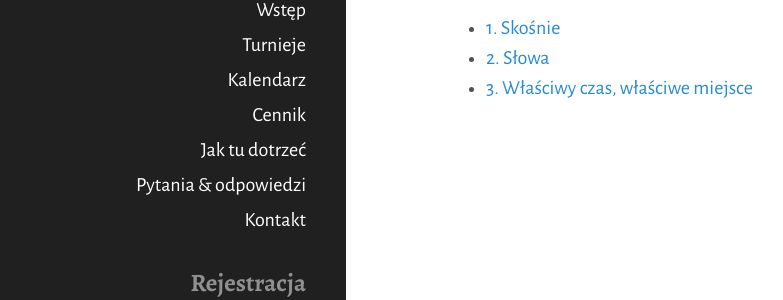
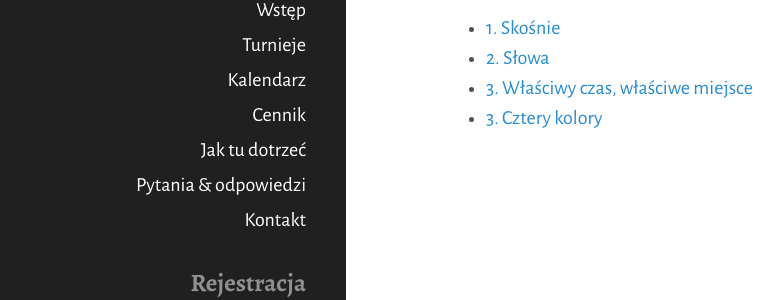
Before and after one commit to tasuki/lsg, a Jekyll site: the page built from 2019.md, in a window 1280 px wide. Shown: the part 357-657 px from the top of the page, without its empty margins (14-797 px from the left). Built offline with Jekyll 4.4.1, drawn with Linux system fonts in a browser that asks for light colours; nearby versions of some CDN libraries.

Commit message:
Czwarty szyfr

```diff
--- a/2019.md
+++ b/2019.md
@@ -17,3 +17,4 @@ Powtarzamy bo lubicie!
 - [1. Skośnie](/public/2019/szyfry-1.pdf)
 - [2. Słowa](/public/2019/szyfry-2.pdf)
 - [3. Właściwy czas, właściwe miejsce](/public/2019/szyfry-3.pdf)
+- [3. Cztery kolory](/public/2019/szyfry-4.pdf)
```
Also changed, not shown: 1 other file.
